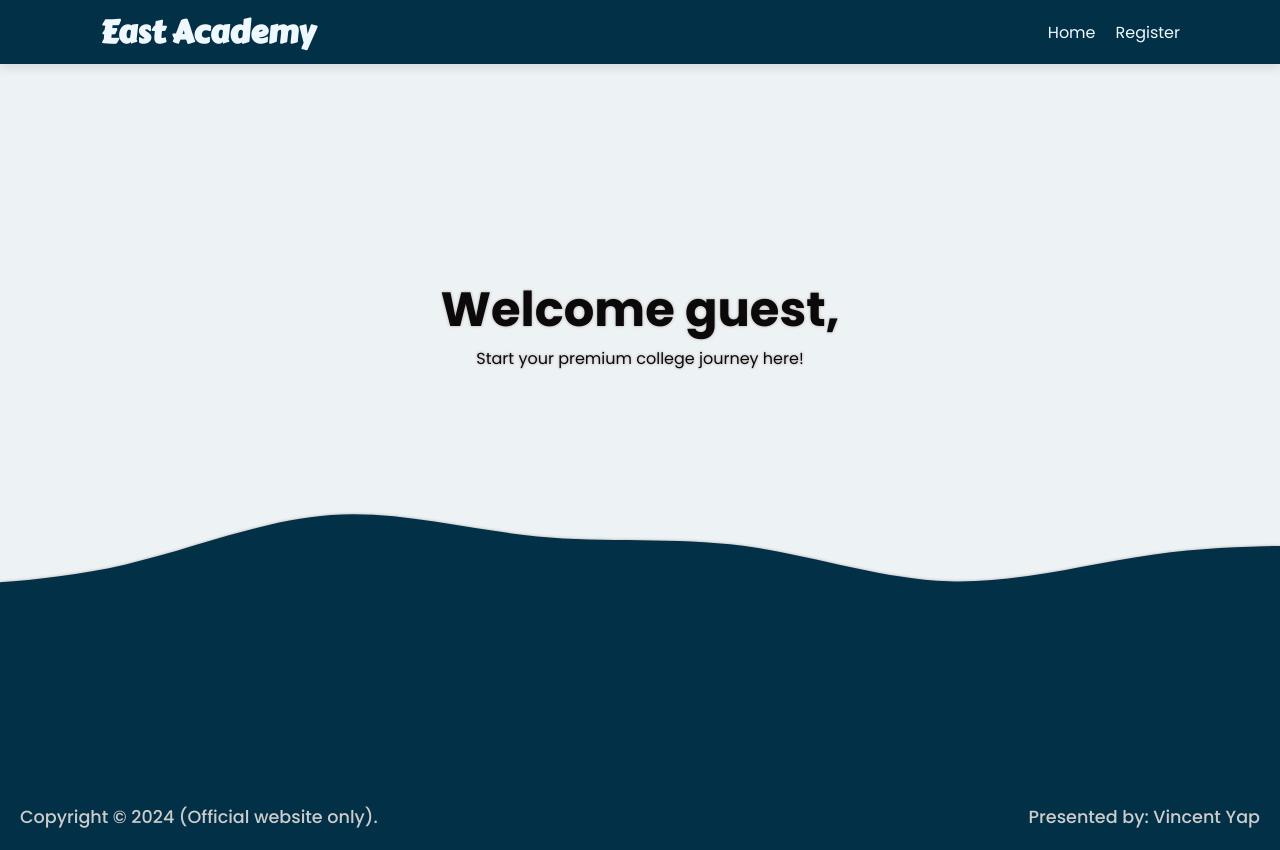
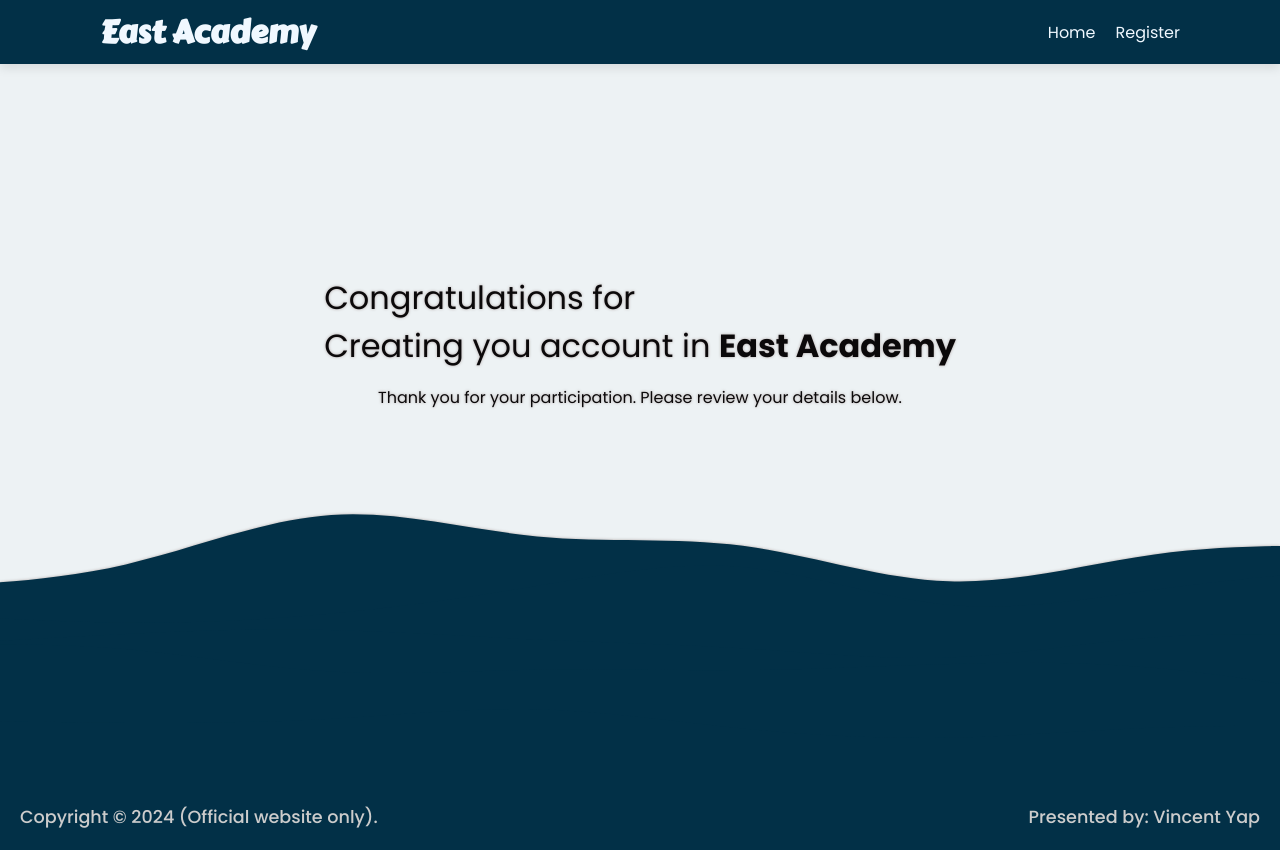
Before and after one commit to yapcentTV/Welcome-Guest, a plain HTML site: page welcome.html in a window 1280 px wide. Drawn offline with nearby package versions, Linux system fonts and the light colour scheme; a web font is replaced by a local one.

Commit message:
Update welcome.html

```diff
--- a/welcome.html
+++ b/welcome.html
@@ -140,8 +140,10 @@ a{
 }
 
 .greet h1{
-  font-size: 3rem;
+  font-size: 2rem;
+  font-weight: 400;
   color: light-dark(#0b090a, #edf2f4);
+  padding-bottom: 15px;
 }
 
 .greet p{
@@ -198,14 +200,14 @@ footer .lo{
         </div>
 
       <a href="#" class="just me">Home</a>
-      <a href="register.html" class="me">Register</a>
+      <a href="#" class="me">Register</a>
     </nav>
   </header>
 
   <section class="bg">
     <div class="greet">
-       <h1> Welcome guest,</h1>
-       <p> Start your premium college journey here!</p>
+       <h1> Congratulations for <br> Creating you account in <strong>East Academy</strong></h1>
+       <p> Thank you for your participation. Please review your details below.</p>
     </div>
   </section>
 
```
